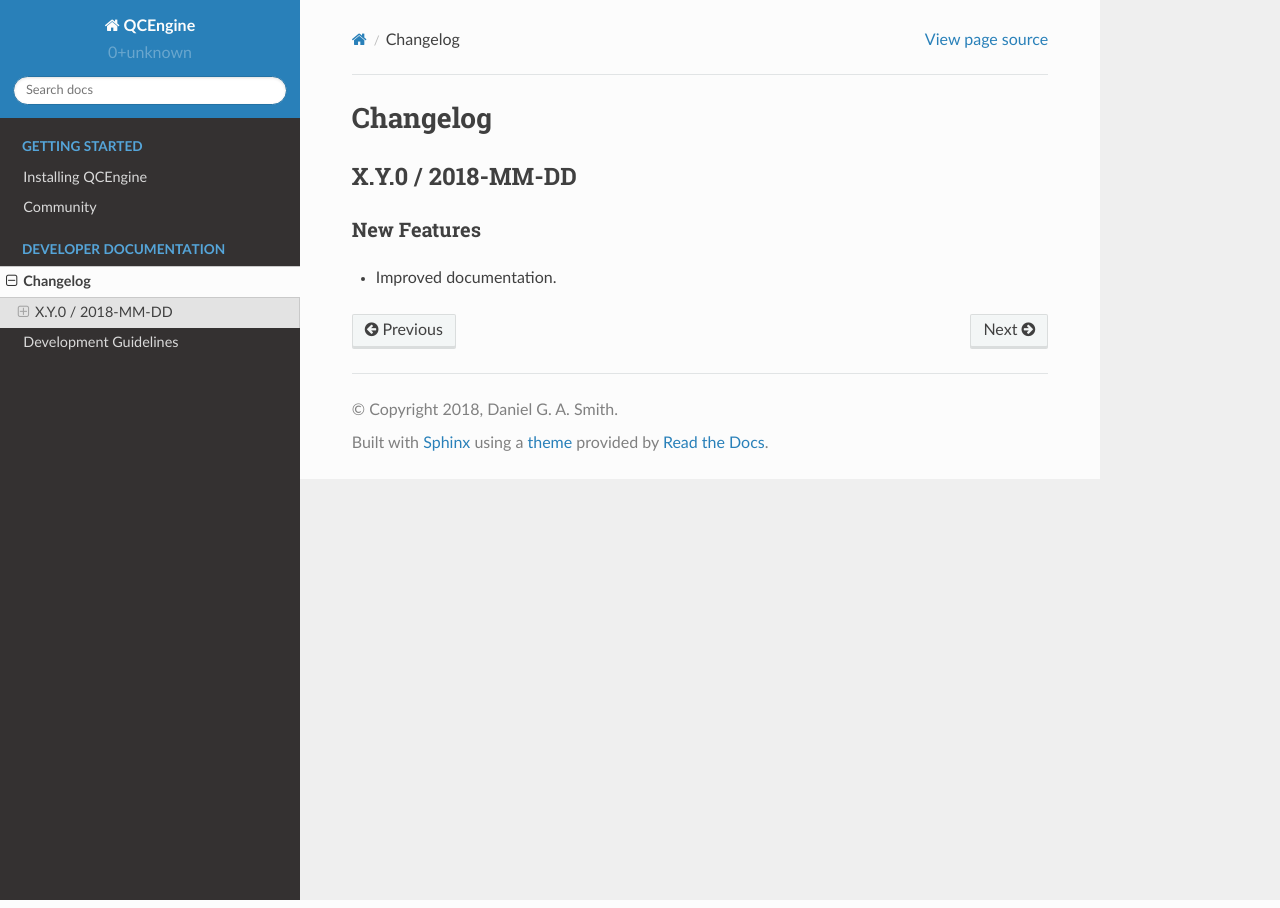
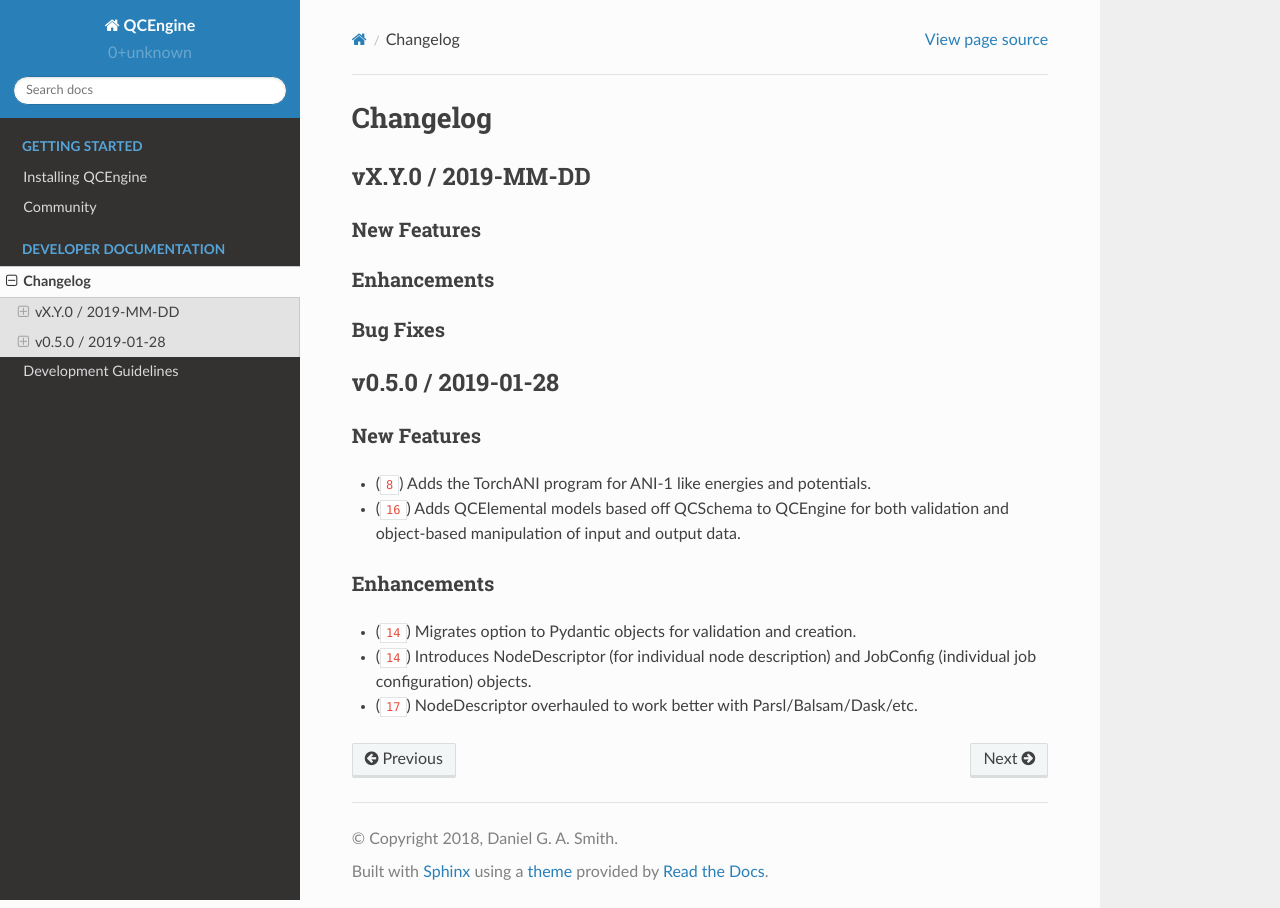
Before and after one commit to MolSSI/QCEngine, a Sphinx documentation site: the page built from docs/source/changelog.rst, in a window 1280 px wide. Built offline with Sphinx 7.4.7 and the Read the Docs theme 2.0.0, drawn with Linux system fonts in a browser that asks for light colours; cross-references to code outside the pages are shown as plain code.

Commit message:
Docs: Adds a v0.5.0 changelog

```diff
--- a/docs/source/changelog.rst
+++ b/docs/source/changelog.rst
@@ -1,10 +1,30 @@
 Changelog
 =========
 
-X.Y.0 / 2018-MM-DD
+vX.Y.0 / 2019-MM-DD
 ------------------
 
 New Features
 ++++++++++++
 
-- Improved documentation.
+Enhancements
+++++++++++++
+
+Bug Fixes
++++++++++
+
+v0.5.0 / 2019-01-28
+------------------
+
+New Features
+++++++++++++
+
+- (:pr:`8`) Adds the TorchANI program for ANI-1 like energies and potentials.
+- (:pr:`16`) Adds QCElemental models based off QCSchema to QCEngine for both validation and object-based manipulation of input and output data.
+
+Enhancements
+++++++++++++
+
+- (:pr:`14`) Migrates option to Pydantic objects for validation and creation.
+- (:pr:`14`) Introduces NodeDescriptor (for individual node description) and JobConfig (individual job configuration) objects.
+- (:pr:`17`) NodeDescriptor overhauled to work better with Parsl/Balsam/Dask/etc.
```
